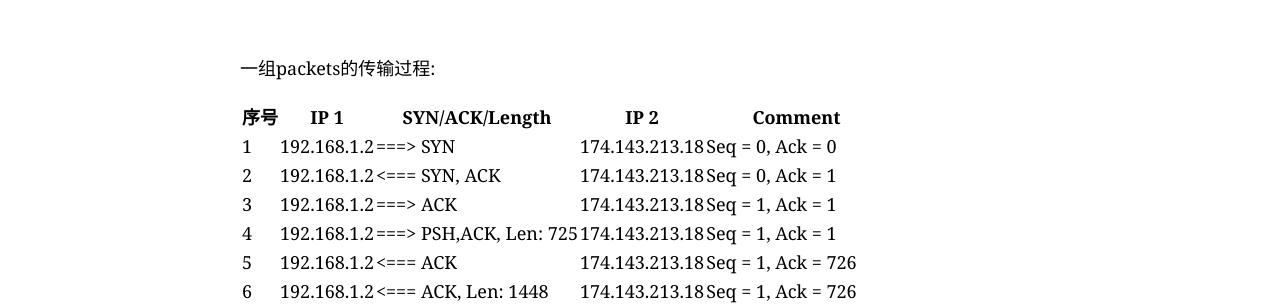
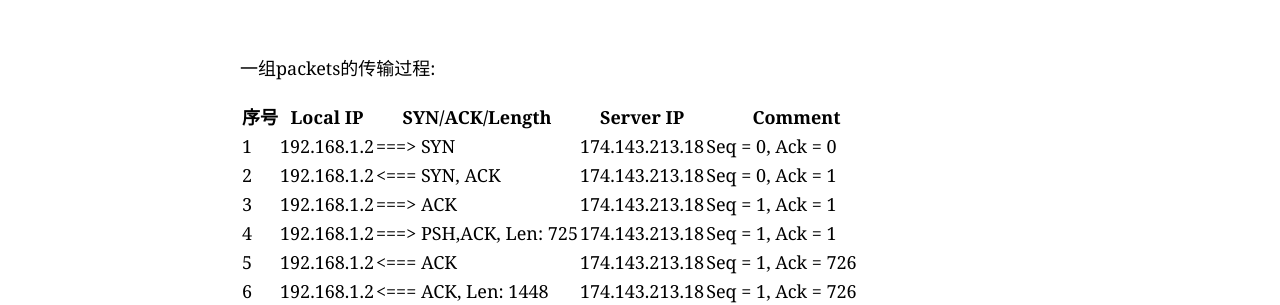
Before and after one commit to kid551/kid551.github.io, a Jekyll site: the page built from tcp_syn_ack_analysis.md, in a window 1280 px wide. Shown: the part 138-443 px from the top of the page. Built offline with Jekyll 4.4.1, drawn with Linux system fonts in a browser that asks for light colours; our own code applies the rules of GitHub Pages for plain Markdown files.

Commit message:
Update tcp_syn_ack_analysis.md

```diff
--- a/tcp_syn_ack_analysis.md
+++ b/tcp_syn_ack_analysis.md
@@ -1,6 +1,6 @@
 一组packets的传输过程:
 
-| 序号  | IP 1 | SYN/ACK/Length | IP 2 | Comment |
+| 序号  | Local IP | SYN/ACK/Length | Server IP | Comment |
 | ------------- | ---------- | ------------- | ------------- | ------------- |
 | 1 | 192.168.1.2 | ===> SYN | 174.143.213.18 | Seq = 0, Ack = 0 |
 | 2 | 192.168.1.2 | <=== SYN, ACK | 174.143.213.18 | Seq = 0, Ack = 1 |
```
